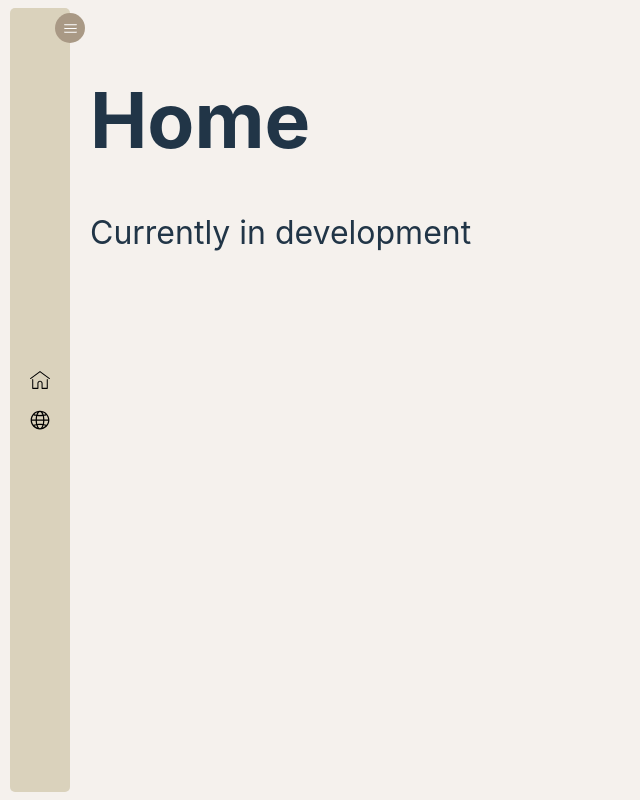
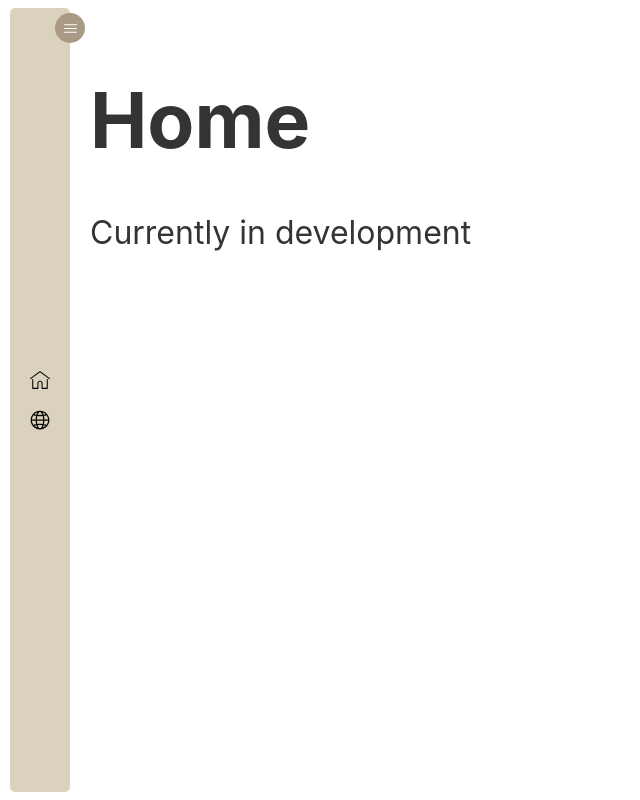
Before and after one commit to killian9902/KillianClub, a React (Vite) app: page / in a window 1280 px wide. Shown: the whole page, without its empty margins (0-640 px from the left). Built offline with nearby package versions, Linux system fonts and the light colour scheme.

Commit message:
Background colour changed

```diff
--- a/src/styles/index.module.css
+++ b/src/styles/index.module.css
@@ -5,7 +5,7 @@
 
   color-scheme: light dark;
   color: rgba(255, 255, 255, 0.87);
-  background-color: #f5f1ed;
+  background-color: #ffffff;
 
   font-synthesis: none;
   text-rendering: optimizeLegibility;
@@ -21,7 +21,7 @@ body {
   place-items: center;
   min-width: 100dvw;
   min-height: 100dvh;
-  background-color: #f5f1ed;
+  background-color: #ffffff;
 
 }
 
@@ -64,7 +64,7 @@ nav {
 
 @media (prefers-color-scheme: light) {
   :root {
-    color: #213547;
+    color: #333533;
     background-color: #ffffff;
   }
   a:hover {
```
